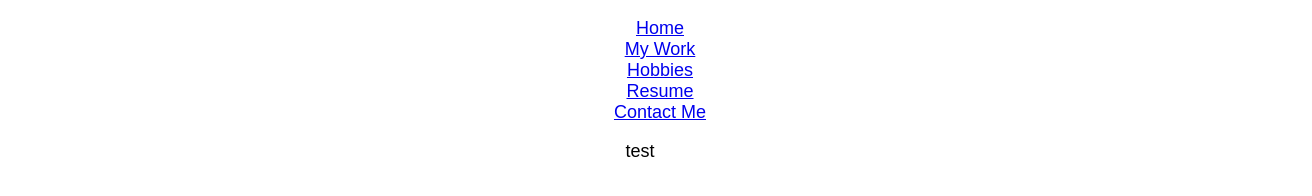
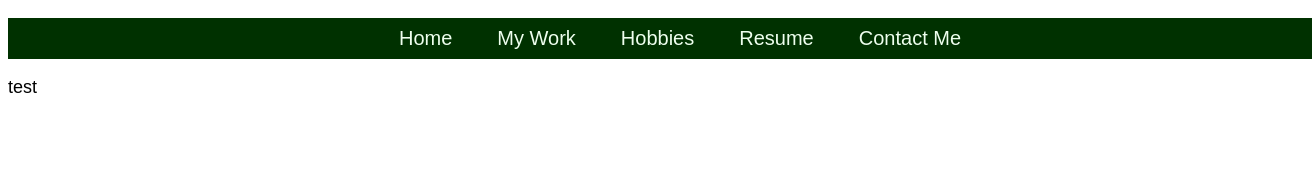
Before and after one commit to KaitlynKramp/firstCSSAssessment, a plain HTML site: page index.html in a window 1280 px wide. Shown: the whole page, 1312 px wide, since content can reach past the window. Drawn offline with Linux system fonts and the light colour scheme.

Commit message:
Monday changes

```diff
--- a/index.html
+++ b/index.html
@@ -16,17 +16,16 @@
     <link rel="stylesheet" href="stylesheets/style.css" />
   </head>
   <body>
-    <header>
-      <nav>
-        <ul>
-          <a href="index.html"><li>Home</li></a>
-          <a href="my-work.html"><li>My Work</li></a>
-          <a href="hobbies.html"><li>Hobbies</li></a>
-          <a href="resume.html"><li>Resume</li></a>
-          <a href="contact.html"><li>Contact Me</li></a>
-        </ul>
-      </nav>
-    </header>
+    <header></header>
+    <nav>
+      <ul id="nav-ul">
+        <a href="index.html" class="nav-link"><li>Home</li></a>
+        <a href="my-work.html" class="nav-link"><li>My Work</li></a>
+        <a href="hobbies.html" class="nav-link"><li>Hobbies</li></a>
+        <a href="resume.html" class="nav-link"><li>Resume</li></a>
+        <a href="contact.html" class="nav-link"><li>Contact Me</li></a>
+      </ul>
+    </nav>
     <main>
       <p>test</p>
     </main>
--- a/stylesheets/style.css
+++ b/stylesheets/style.css
@@ -1,9 +1,25 @@
 body {
   font-family: Arial, Helvetica, serif;
   font-size: 18px;
-  text-align: center;
 }
 
-ul {
+#nav-ul {
   list-style: none;
+  text-align: center;
+  width: 100%;
+  background-color: #003100;
 }
+li {
+  padding: 5px;
+  margin: 4px;
+  font-size: 20px;
+}
+.nav-link {
+  padding: 5px;
+  margin: 6px;
+  background-color: #003100;
+  color: #eeffee;
+}
+.nav-link li {
+  display: inline-block;
+}
```
